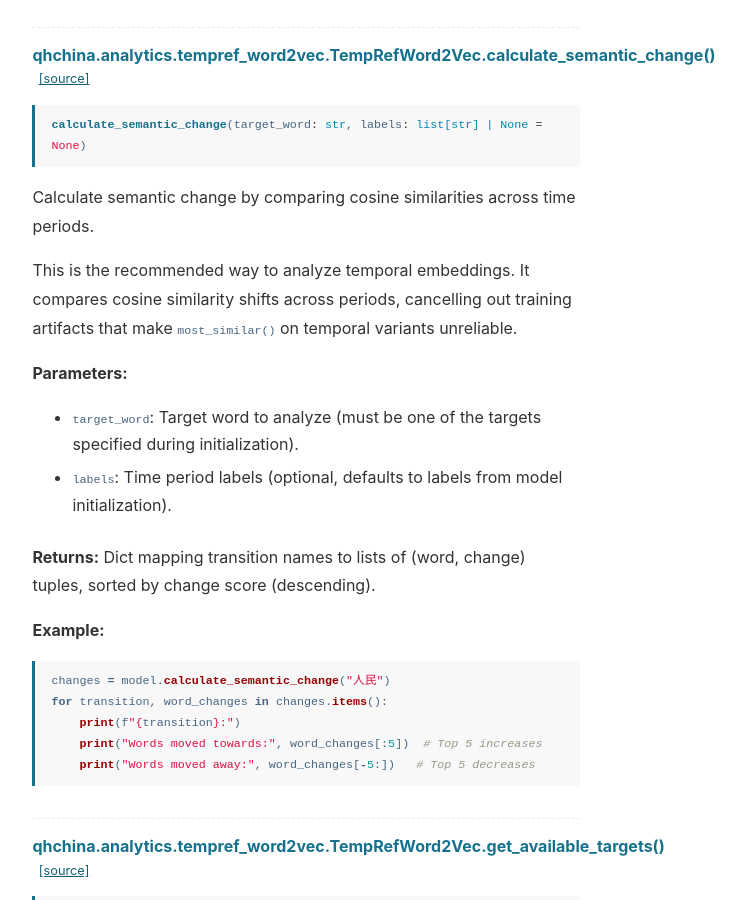
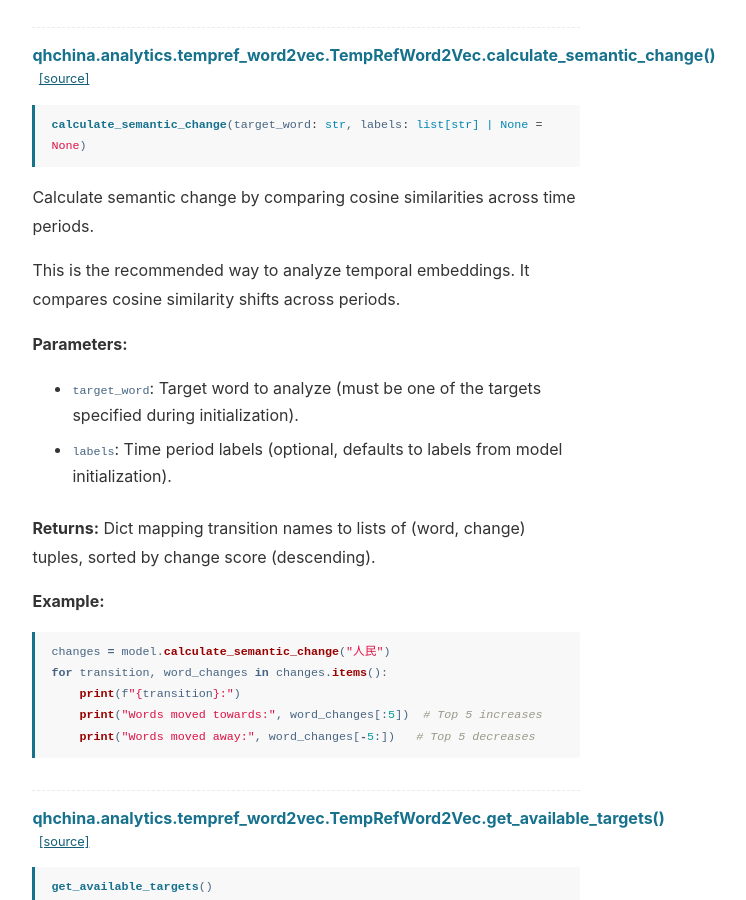
Before and after one commit to mcjkurz/qhchina-web, a Jekyll site: the page built from docs/word_embeddings/index.md, in a window 1280 px wide and 900 px high, scrolled down 11259 px. Shown: the whole window, without its empty margins (470-1216 px from the left). Built offline with Jekyll 4.4.1, drawn with Linux system fonts in a browser that asks for light colours; some of the changed lines change nothing that is shown.

Commit message:
Update API docs

````diff
--- a/_config.yml
+++ b/_config.yml
@@ -60,4 +60,4 @@ goatcounter_code: qhchina # This will create the URL qhchina.goatcounter.com
 github: [metadata]
 
 # Cache busting version (auto-updated by make_docs.py)
-cache_version: 20260225001900
+cache_version: 20260225001914
--- a/docs/word_embeddings/index.md
+++ b/docs/word_embeddings/index.md
@@ -453,8 +453,7 @@ in a single pass through the corpora, then adds temporal base words.
 Calculate semantic change by comparing cosine similarities across time periods.
 
 This is the recommended way to analyze temporal embeddings. It compares
-cosine similarity shifts across periods, cancelling out training artifacts
-that make `most_similar()` on temporal variants unreliable.
+cosine similarity shifts across periods.
 
 **Parameters:**
 - `target_word`: Target word to analyze (must be one of the targets specified
@@ -474,7 +473,7 @@ for transition, word_changes in changes.items():
     print("Words moved away:", word_changes[-5:])   # Top 5 decreases
 ```
 
-<h4 id="temprefword2vec-get_available_targets">qhchina.analytics.tempref_word2vec.TempRefWord2Vec.get_available_targets() <a href="https://github.com/mcjkurz/qhchina/blob/main/qhchina/analytics/tempref_word2vec.py#L602" class="source-link" title="View source on GitHub">[source]</a></h4>
+<h4 id="temprefword2vec-get_available_targets">qhchina.analytics.tempref_word2vec.TempRefWord2Vec.get_available_targets() <a href="https://github.com/mcjkurz/qhchina/blob/main/qhchina/analytics/tempref_word2vec.py#L601" class="source-link" title="View source on GitHub">[source]</a></h4>
 
 <pre class="signature"><code><span class="sig-name">get_available_targets</span>()</code></pre>
 
@@ -483,7 +482,7 @@ Get the list of target words available for semantic change analysis.
 **Returns:**
 List of target words that were specified during model initialization.
 
-<h4 id="temprefword2vec-get_period_vocab_counts">qhchina.analytics.tempref_word2vec.TempRefWord2Vec.get_period_vocab_counts() <a href="https://github.com/mcjkurz/qhchina/blob/main/qhchina/analytics/tempref_word2vec.py#L620" class="source-link" title="View source on GitHub">[source]</a></h4>
+<h4 id="temprefword2vec-get_period_vocab_counts">qhchina.analytics.tempref_word2vec.TempRefWord2Vec.get_period_vocab_counts() <a href="https://github.com/mcjkurz/qhchina/blob/main/qhchina/analytics/tempref_word2vec.py#L619" class="source-link" title="View source on GitHub">[source]</a></h4>
 
 <pre class="signature"><code><span class="sig-name">get_period_vocab_counts</span>(<span class="sig-param">period</span><span class="sig-punct">:</span> <span class="sig-type">str | None</span> <span class="sig-punct">=</span> <span class="sig-default">None</span>)</code></pre>
 
@@ -499,7 +498,7 @@ If period is specified: Counter object for that specific period.
 **Raises:**
 - `ValueError`: If the specified period is not found in the model.
 
-<h4 id="temprefword2vec-get_time_labels">qhchina.analytics.tempref_word2vec.TempRefWord2Vec.get_time_labels() <a href="https://github.com/mcjkurz/qhchina/blob/main/qhchina/analytics/tempref_word2vec.py#L611" class="source-link" title="View source on GitHub">[source]</a></h4>
+<h4 id="temprefword2vec-get_time_labels">qhchina.analytics.tempref_word2vec.TempRefWord2Vec.get_time_labels() <a href="https://github.com/mcjkurz/qhchina/blob/main/qhchina/analytics/tempref_word2vec.py#L610" class="source-link" title="View source on GitHub">[source]</a></h4>
 
 <pre class="signature"><code><span class="sig-name">get_time_labels</span>()</code></pre>
 
@@ -508,7 +507,7 @@ Get the list of time period labels used in the model.
 **Returns:**
 List of time period labels that were specified during model initialization.
 
-<h4 id="temprefword2vec-load">qhchina.analytics.tempref_word2vec.TempRefWord2Vec.load() <a href="https://github.com/mcjkurz/qhchina/blob/main/qhchina/analytics/tempref_word2vec.py#L705" class="source-link" title="View source on GitHub">[source]</a></h4>
+<h4 id="temprefword2vec-load">qhchina.analytics.tempref_word2vec.TempRefWord2Vec.load() <a href="https://github.com/mcjkurz/qhchina/blob/main/qhchina/analytics/tempref_word2vec.py#L704" class="source-link" title="View source on GitHub">[source]</a></h4>
 
 <pre class="signature"><code><span class="sig-name">load</span>(<span class="sig-param">path</span><span class="sig-punct">:</span> <span class="sig-type">str</span>)</code></pre>
 
@@ -529,7 +528,7 @@ restored.
 **Raises:**
 - `ValueError`: If the file doesn't contain TempRefWord2Vec data.
 
-<h4 id="temprefword2vec-save">qhchina.analytics.tempref_word2vec.TempRefWord2Vec.save() <a href="https://github.com/mcjkurz/qhchina/blob/main/qhchina/analytics/tempref_word2vec.py#L645" class="source-link" title="View source on GitHub">[source]</a></h4>
+<h4 id="temprefword2vec-save">qhchina.analytics.tempref_word2vec.TempRefWord2Vec.save() <a href="https://github.com/mcjkurz/qhchina/blob/main/qhchina/analytics/tempref_word2vec.py#L644" class="source-link" title="View source on GitHub">[source]</a></h4>
 
 <pre class="signature"><code><span class="sig-name">save</span>(<span class="sig-param">path</span><span class="sig-punct">:</span> <span class="sig-type">str</span>)</code></pre>
 
````
